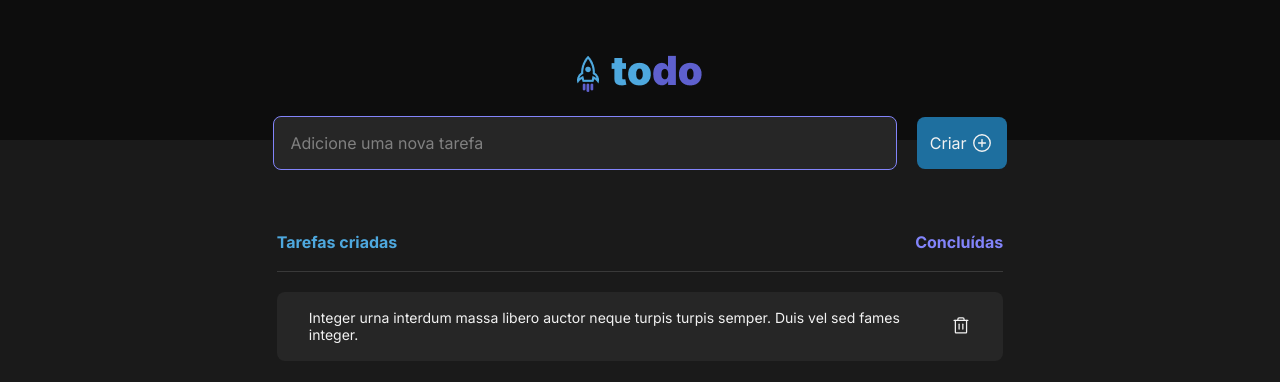
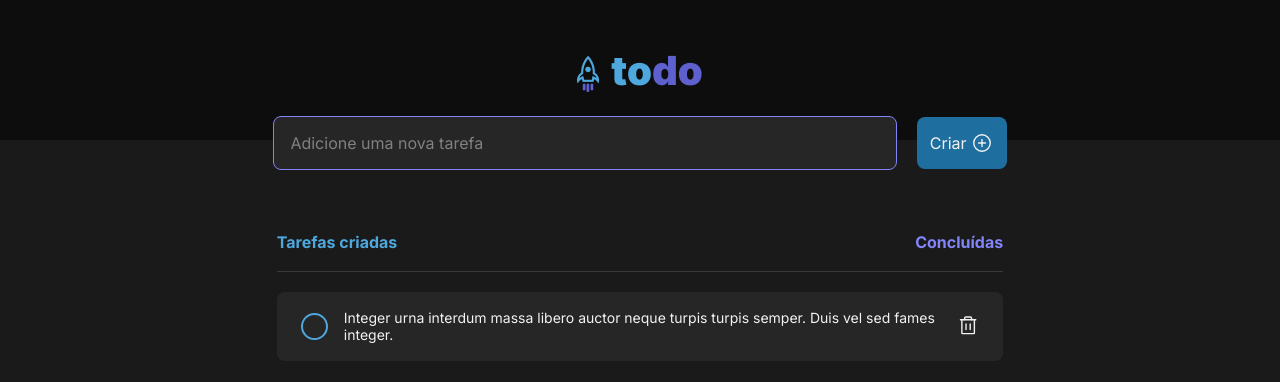
Before and after one commit to Heltonphg/todo-list, a React (Vite) app: page / in a window 1280 px wide. Shown: the top 382 px of the page. Built offline with nearby package versions, Linux system fonts and the light colour scheme.

Commit message:
feat: checkbox

```diff
--- a/src/components/Chebox/index.tsx
+++ b/src/components/Chebox/index.tsx
@@ -1,6 +1,11 @@
 import React from 'react'
+import { Check } from 'phosphor-react'
 import { Container } from './styles'
 
-export const Chebox: React.FC = () => {
-  return <Container />
+interface CheboxProps {
+  checked: boolean
 }
+
+export const Chebox: React.FC<CheboxProps> = ({ checked }) => {
+  return <Container checked={checked}>{checked && <Check size={18} />}</Container>
+}
--- a/src/components/Chebox/styles.ts
+++ b/src/components/Chebox/styles.ts
@@ -1,3 +1,22 @@
 import styled from 'styled-components'
 
-export const Container = styled.div``
+interface ContainerProps {
+  checked: boolean
+}
+
+export const Container = styled.div<ContainerProps>`
+  display: flex;
+
+  width: 1.8rem;
+  height: 1.7rem;
+
+  align-items: center;
+  justify-content: center;
+
+  border-radius: 1rem;
+
+  cursor: pointer;
+
+  background: ${(props) => (props.checked ? 'var(--purpleDark)' : 'transparent')};
+  border: ${(props) => (props.checked ? 'none' : '2px solid var(--blue)')};
+`
--- a/src/components/ItemTodo/index.tsx
+++ b/src/components/ItemTodo/index.tsx
@@ -1,8 +1,7 @@
 import React from 'react'
-import { Trash } from 'phosphor-react'
 import { Todo } from '../../screens/TodoList'
 import { Chebox } from '../Chebox'
-import { Container, Title } from './styles'
+import { Container, Title, TrashIcon } from './styles'
 
 interface IItemTodoProps {
   item: Todo
@@ -11,9 +10,9 @@ interface IItemTodoProps {
 export const ItemTodo: React.FC<IItemTodoProps> = ({ item }) => {
   return (
     <Container>
-      <Chebox />
+      <Chebox checked={item.completed} />
       <Title>{item.title}</Title>
-      <Trash size={20} />
+      <TrashIcon />
     </Container>
   )
 }
--- a/src/components/ItemTodo/styles.ts
+++ b/src/components/ItemTodo/styles.ts
@@ -1,16 +1,15 @@
+import { Trash } from 'phosphor-react'
 import styled from 'styled-components'
 
 export const Container = styled.div`
   display: flex;
-
-  flex-direction: row;
   align-items: center;
-  justify-content: space-between;
-
-  padding: 0 2rem;
+  padding: 0 1.5rem;
 
   width: 100%;
   height: 4.3rem;
+
+  gap: 1rem;
 
   border-radius: 8px;
 
@@ -21,3 +20,16 @@ export const Title = styled.p`
   color: var(--gray-100);
   font-size: 14px;
 `
+
+export const TrashIcon = styled(Trash)`
+  cursor: pointer;
+  color: var(--gray-100);
+
+  width: 24px;
+  height: 24px;
+
+  &:hover {
+    color: var(--danger);
+    border-radius: 8px;
+  }
+`
```
